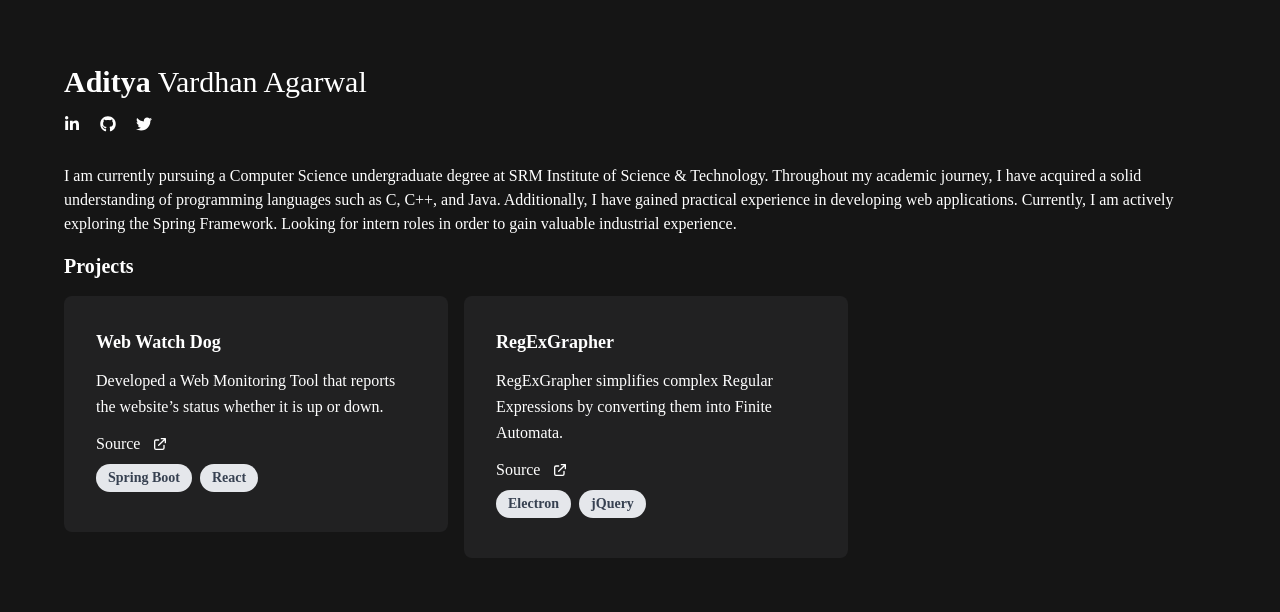
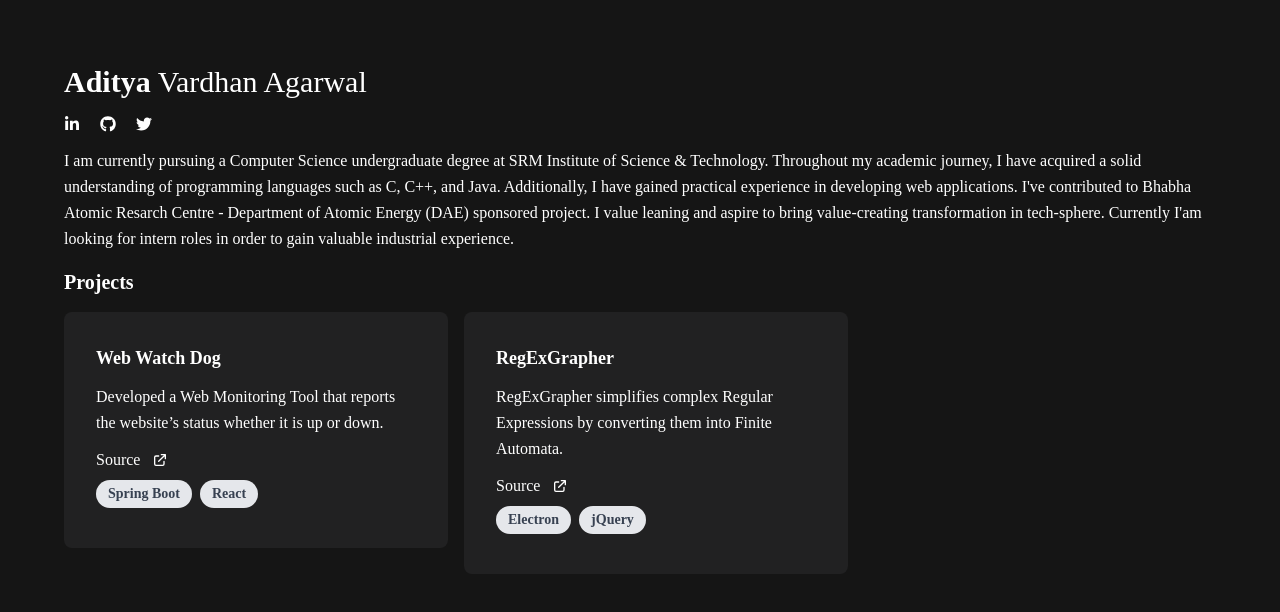
Before and after one commit to adityavag/v2, a React (Vite) app: page / in a window 1280 px wide. Shown: the top 612 px of the page. Built offline with nearby package versions, Linux system fonts and the light colour scheme.

Commit message:
this branch last commit

```diff
--- a/src/App.jsx
+++ b/src/App.jsx
@@ -1,27 +1,42 @@
 import { FaLinkedinIn, FaGithub, FaTwitter, FaYoutube } from "react-icons/fa";
 import projects from "./assets/projects.json";
 import Card from "./components/Card";
-
+import image from "./assets/img.jpg"
 export default function App() {
 
   return (
     <div className="bg-[#151515] min-h-screen p-16 font-code text-white">
       <div>
-        <div className="text-3xl mb-4">
-          <b>Aditya</b> Vardhan Agarwal
-        </div>
-        <div className="flex flex-row space-x-5">
+        <div>
+          <div className="text-3xl mb-4">
+            <b>Aditya</b> Vardhan Agarwal
+          </div>
+          <div className="flex flex-row space-x-5">
           <a href="https://www.linkedin.com/in/adityacse/"><FaLinkedinIn className="hover:cursor-pointer" /></a>
           <a href="https://github.com/in/adityavag/"><FaGithub className="hover:cursor-pointer" /></a>
           <a href="https://twitter.com/aditya_vagarwal"><FaTwitter className="hover:cursor-pointer" /></a>
-          {/* <a href=""><FaYoutube className="hover:cursor-pointer" /></a> */}
         </div>
+          <div className="flex flex-row-reverse max-lg:grid max-lg:grid-cols-1">
+            {/* <img
+              src={image}
+              className="max-w-sm rounded-lg"
+            /> */}
+            <div className="mt-4 mb-4 leading-relaxed">
+              I am currently pursuing a Computer Science undergraduate degree at SRM Institute of Science & Technology. Throughout my academic journey, I have acquired a solid understanding of programming languages such as C, C++, and Java.
+              Additionally, I have gained practical experience in developing web applications.
+              I've contributed to Bhabha Atomic Resarch Centre - Department of Atomic Energy (DAE) sponsored project.
+              I value leaning and aspire to bring value-creating transformation in tech-sphere.
+              Currently I'am looking for intern roles in order to gain valuable industrial experience.
+            </div>
+          </div>
+        </div>
+
       </div>
       <div>
         {/* about.txt */}
-        <div className="mt-8 mb-4">
+        {/* <div className="mt-8 mb-4">
           I am currently pursuing a Computer Science undergraduate degree at SRM Institute of Science & Technology. Throughout my academic journey, I have acquired a solid understanding of programming languages such as C, C++, and Java. Additionally, I have gained practical experience in developing web applications. Currently, I am actively exploring the Spring Framework. Looking for intern roles in order to gain valuable industrial experience.
-        </div>
+        </div> */}
         {/* exp.txt */}
 
         {/* projects.txt */}
```
Also changed, not shown: src/assets/img.jpg (added).
